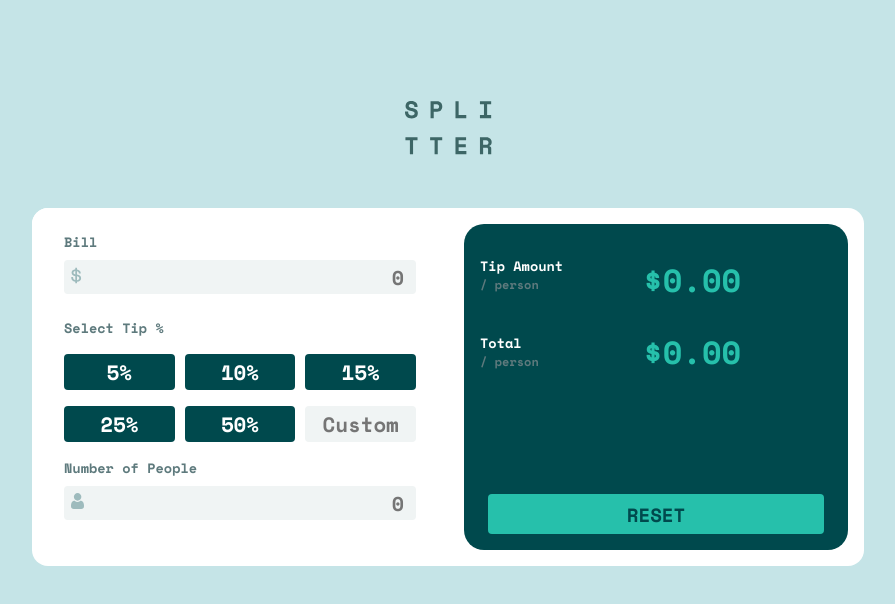
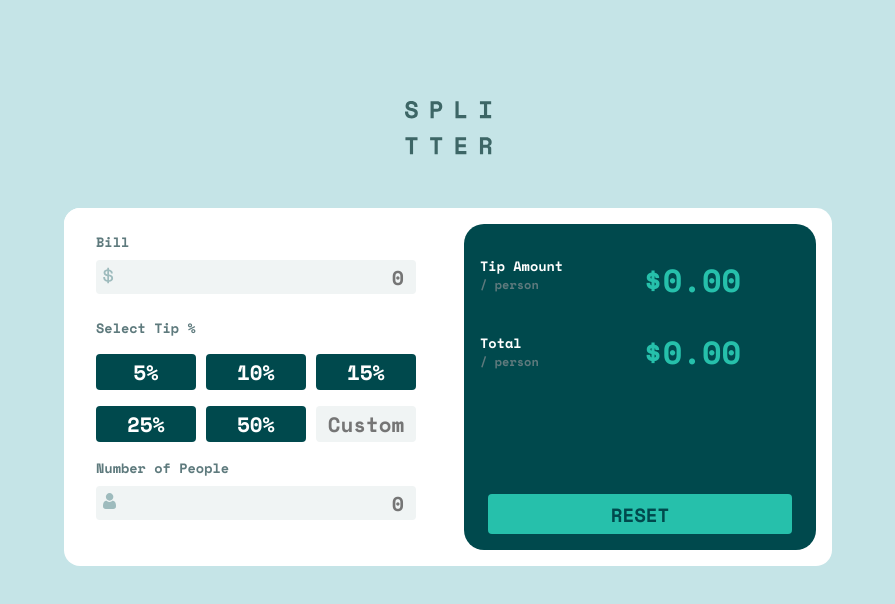
Before and after one commit to mhz-777/FEM-Tip-Calculator, a React (Create React App) app: page / in a window 1280 px wide. Shown: the top 604 px of the page, without its empty margins (192-1087 px from the left). Built offline with nearby package versions, Linux system fonts and the light colour scheme.

Commit message:
Modifed media queries for larger devices

```diff
--- a/src/App.css
+++ b/src/App.css
@@ -234,34 +234,36 @@ input:focus {
     background-color: var(--input-selected);
     color: var(--input-neutral);
   }
-
-  .bill-error-message {
-    padding-left: 1rem;
-  }
-
 }
 
 @media screen and (min-width: 1000px){
   .main-container {
 
-    max-width: 65%;
+    max-width: 69%;
     margin-left: auto;
     margin-right: auto;
 
   }
 
-  .error-message {
-    padding-left: 1.25rem;
-  }
-
-  .bill-error-message {
-    padding-left: 4rem;
-  }
-
-
 }
 
-@media screen and (min-width: 1400px) {
+@media screen and (min-width: 1150px) {
+  .main-container {
+    max-width: 60%;
+    margin-left: auto;
+    margin-right: auto;
+  }
+}
+
+@media screen and (min-width: 1320px) {
+  .main-container {
+    max-width: 55%;
+    margin-left: auto;
+    margin-right: auto;
+  }
+}
+
+@media screen and (min-width: 1500px) {
   .main-container {
     max-width: 50%;
     margin-left: auto;
@@ -286,3 +288,12 @@ input:focus {
   }
 
 }
+
+@media screen and (min-width: 2500px) {
+  .main-container {
+    max-width: 28%;
+    margin-left: auto;
+    margin-right: auto;
+  }
+
+}
```
